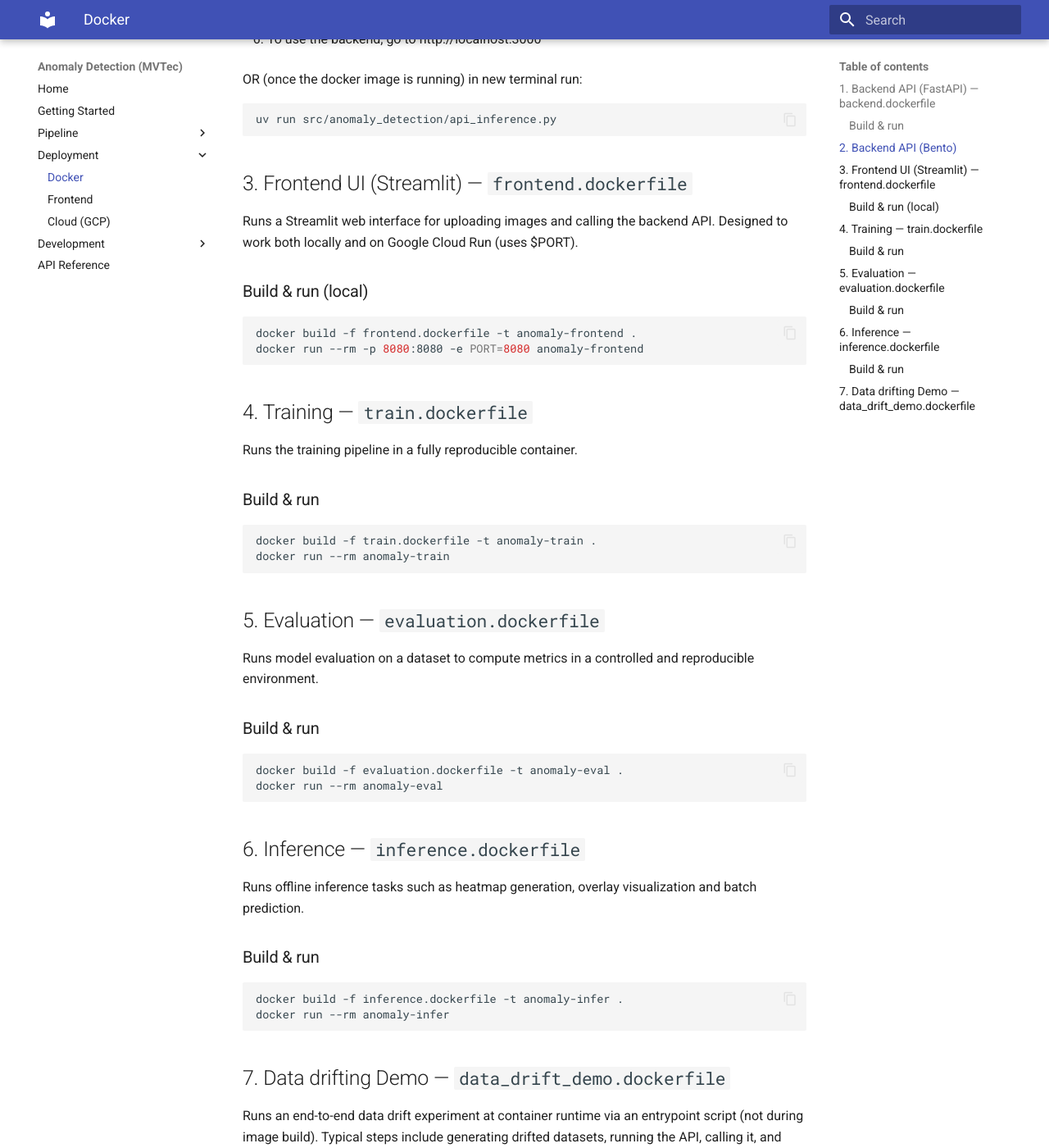
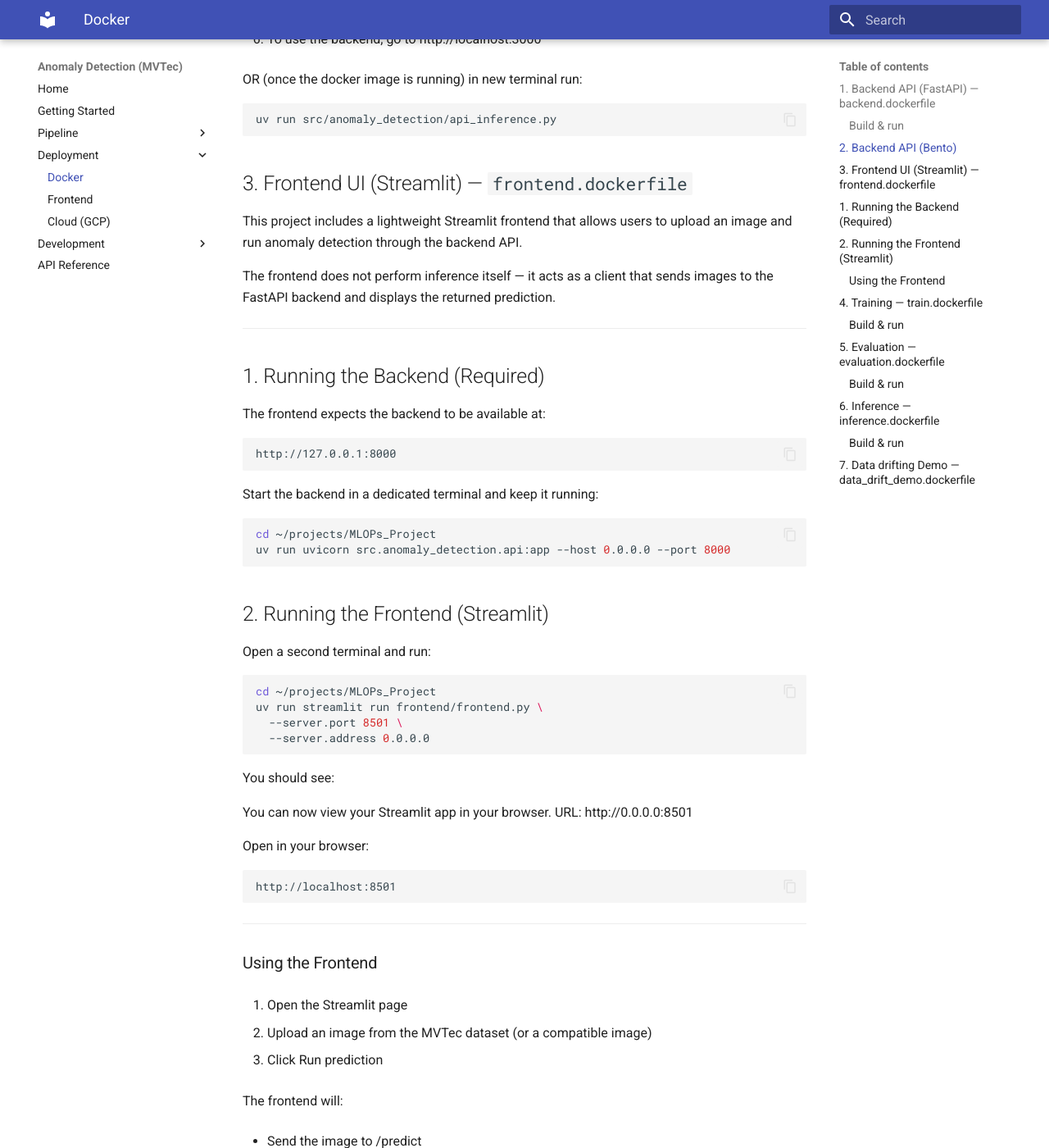
Before and after one commit to Kxlar/MLOPs_Project, an MkDocs documentation site: the page built from docs/source/deployment/docker.md, in a window 1280 px wide and 1400 px high, scrolled down 1751 px. Shown: the whole window at 82% size. Built offline with MkDocs 1.6.1 and Material for MkDocs 9.7.7, drawn with Linux system fonts in a browser that asks for light colours; some of the changed text lies outside the part shown.

Commit message:
docker update

````diff
--- a/docs/source/deployment/docker.md
+++ b/docs/source/deployment/docker.md
@@ -67,14 +67,72 @@ uv run src/anomaly_detection/api_inference.py
 
 ## 3. Frontend UI (Streamlit)  — `frontend.dockerfile`
 
-Runs a Streamlit web interface for uploading images and calling the backend API. Designed to work both locally and on Google Cloud Run (uses $PORT).
+This project includes a lightweight Streamlit frontend that allows users to
+upload an image and run anomaly detection through the backend API.
 
-### Build & run (local)
+The frontend does not perform inference itself — it acts as a client that
+sends images to the FastAPI backend and displays the returned prediction.
+
+
+---
+
+## 1. Running the Backend (Required)
+
+The frontend expects the backend to be available at:
+```bash
+http://127.0.0.1:8000
+```
+
+Start the backend in a dedicated terminal and keep it running:
 
 ```bash
-docker build -f frontend.dockerfile -t anomaly-frontend .
-docker run --rm -p 8080:8080 -e PORT=8080 anomaly-frontend
+cd ~/projects/MLOPs_Project
+uv run uvicorn src.anomaly_detection.api:app --host 0.0.0.0 --port 8000
 ```
+
+## 2. Running the Frontend (Streamlit)
+
+Open a second terminal and run:
+
+```bash
+cd ~/projects/MLOPs_Project
+uv run streamlit run frontend/frontend.py \
+  --server.port 8501 \
+  --server.address 0.0.0.0
+```
+
+You should see:
+
+You can now view your Streamlit app in your browser.
+URL: http://0.0.0.0:8501
+
+
+Open in your browser:
+```bash
+http://localhost:8501
+
+```
+
+---
+
+### Using the Frontend
+
+1. Open the Streamlit page
+
+2. Upload an image from the MVTec dataset (or a compatible image)
+
+3. Click Run prediction
+
+The frontend will:
+
+* Send the image to /predict
+
+* Wait for the backend response
+
+* Display prediction results
+
+---
+
 
 ## 4. Training — `train.dockerfile`
 Runs the training pipeline in a fully reproducible container.
````
